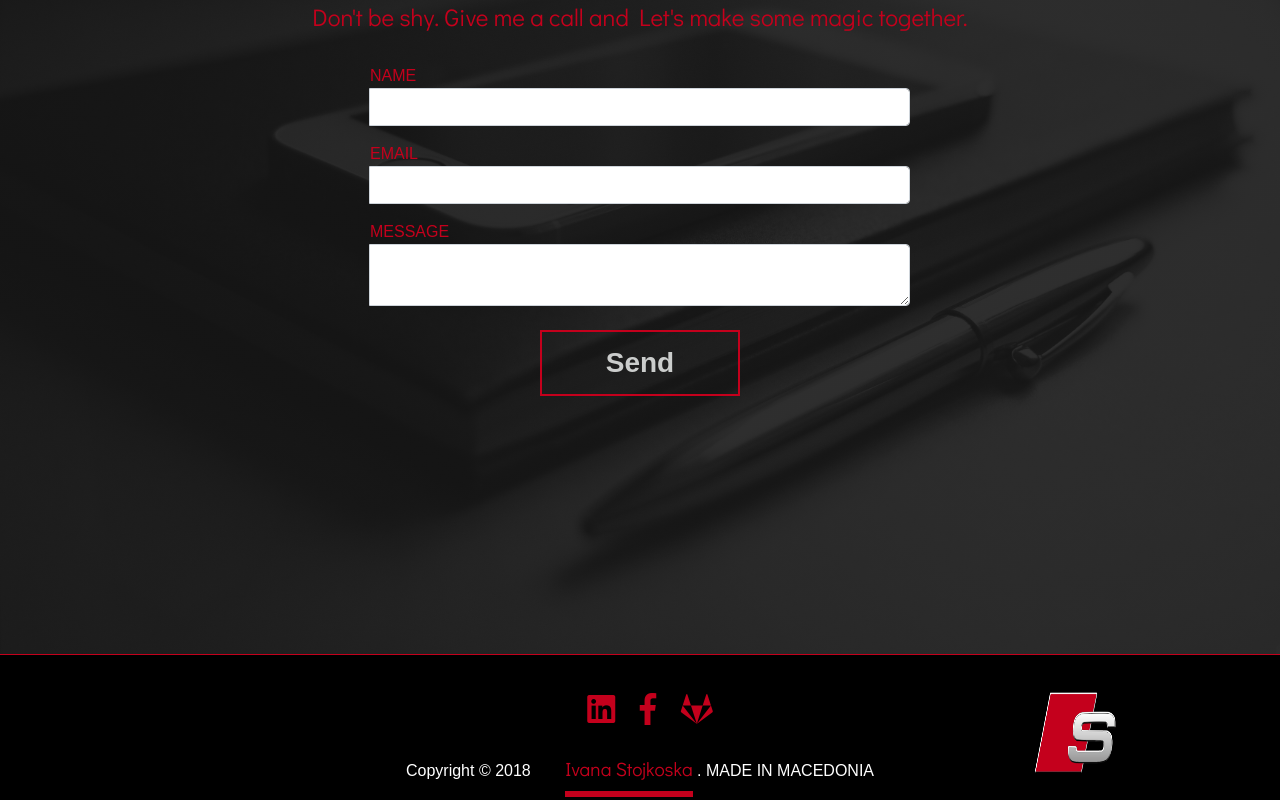
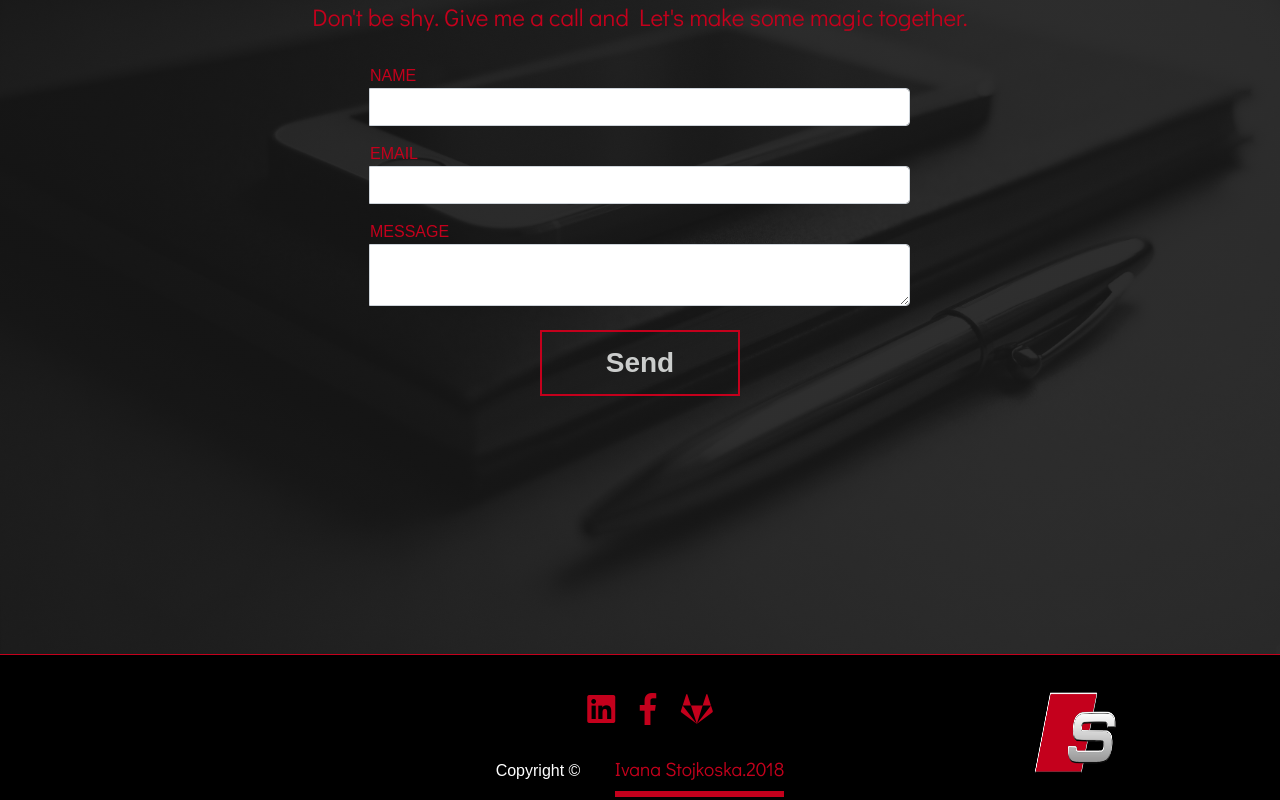
Before and after one commit to Ivanafrontend/Ivanafrontend.github.io, a plain HTML site: page index.html in a window 1280 px wide. Shown: the part 3018-3818 px from the top of the page. Drawn offline with nearby package versions, Linux system fonts and the light colour scheme.

Commit message:
Update index.html

```diff
--- a/index.html
+++ b/index.html
@@ -234,9 +234,9 @@
               <i class="fab fa-gitlab fa-2x"></i>
           </a>
           <p>
-            Copyright &copy; 2018
-            <span id="me">Ivana Stojkoska</span>
-            . MADE IN MACEDONIA
+            Copyright &copy;
+            <span id="me">Ivana Stojkoska.2018</span>
+
           </p>
         </div>
       </div>
```
